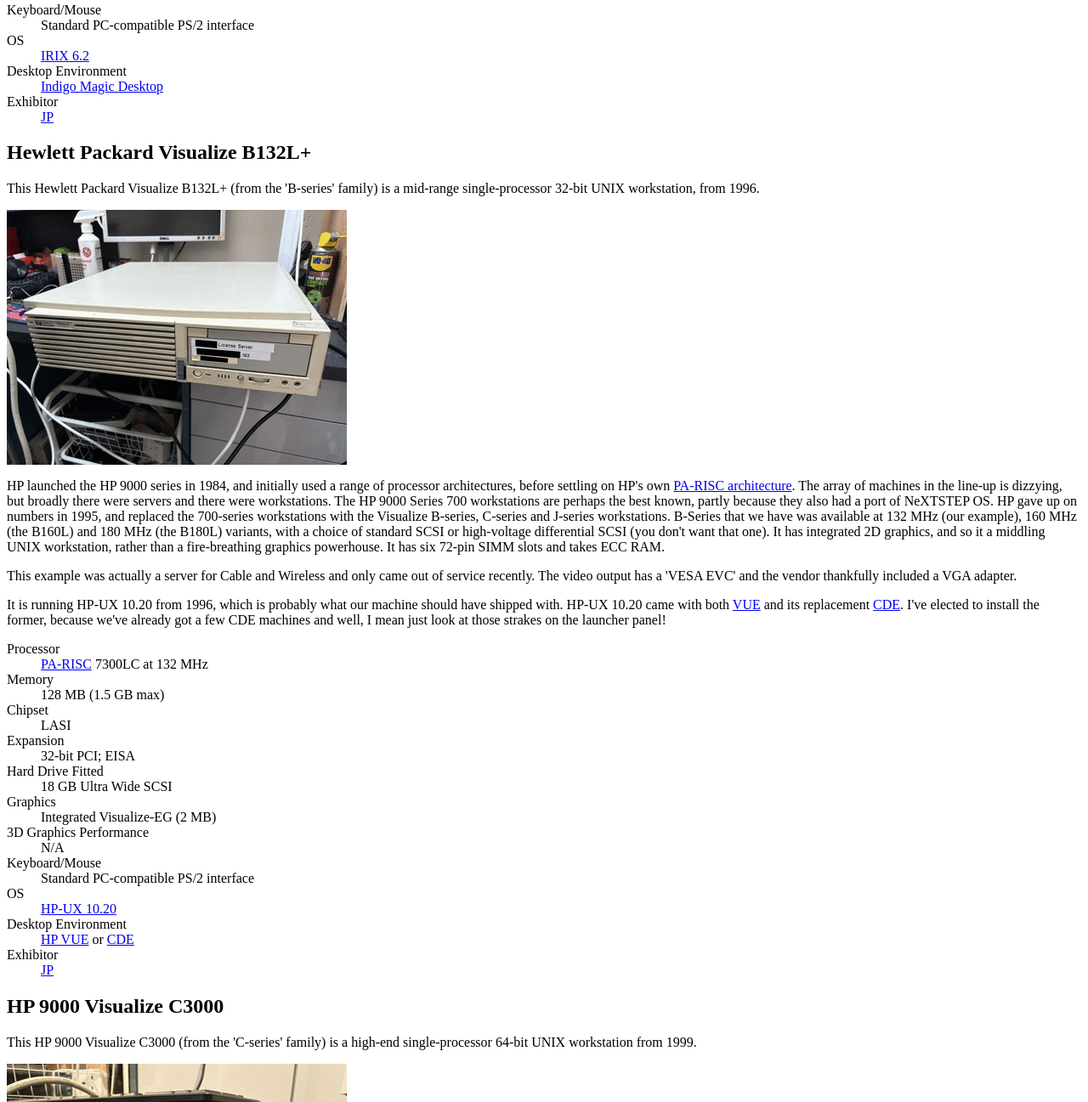
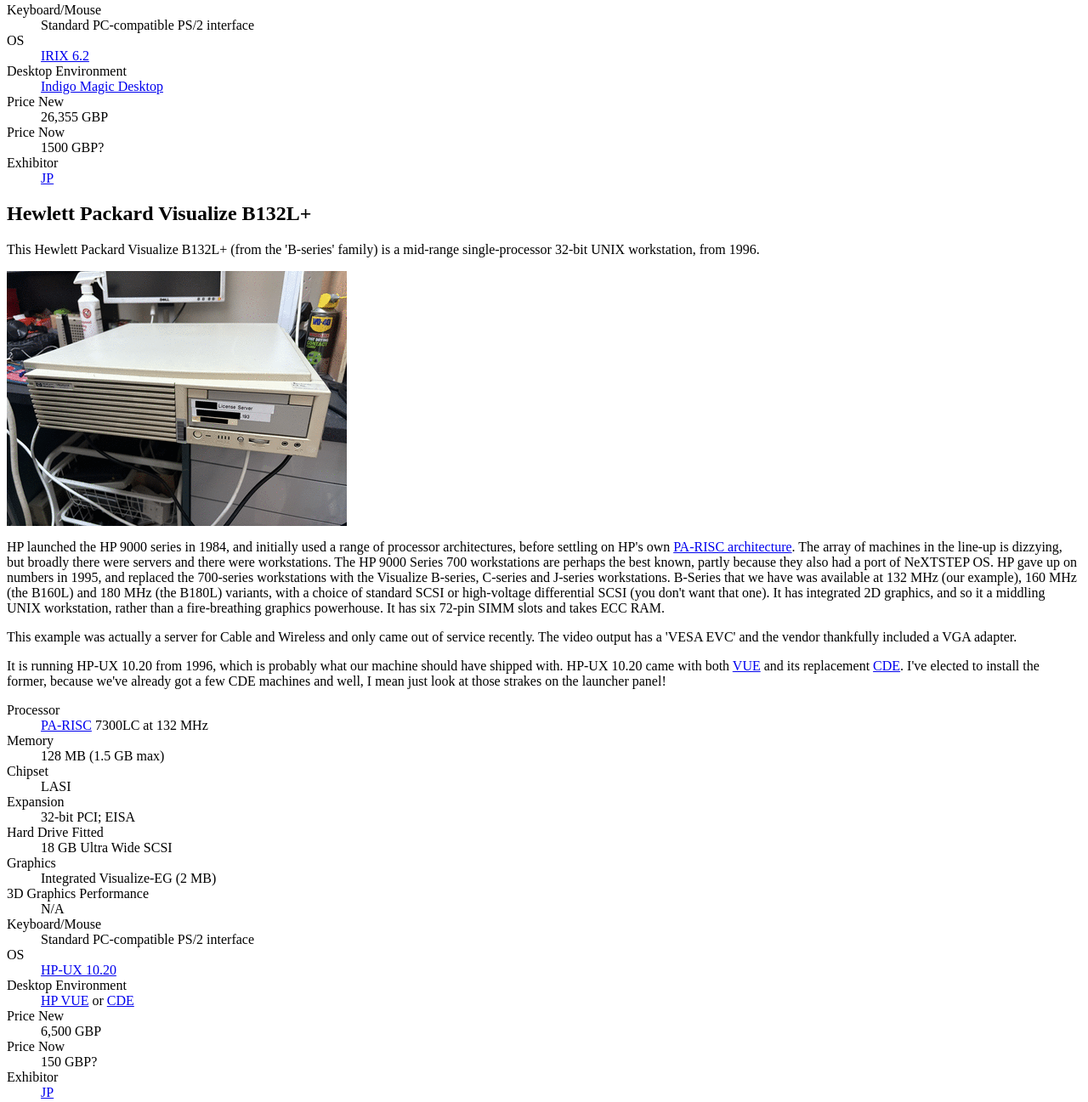
Before and after one commit to thejpster/website, a plain HTML site: page static/retrofest/machines/index.html in a window 1280 px wide. Shown: the part 2053-3350 px from the top of the page at 85% size. Drawn offline with Linux system fonts and the light colour scheme.

Commit message:
Add some prices

```diff
--- a/static/retrofest/machines/index.html
+++ b/static/retrofest/machines/index.html
@@ -131,6 +131,10 @@
     <dd><a href="../operating-systems/index.html#irix">IRIX 6.2</a></dd>
     <dt>Desktop Environment</dt>
     <dd><a href="../desktops/index.html#magic">Indigo Magic Desktop</a></dd>
+    <dt>Price New</dt>
+    <dd>26,355 GBP</dd>
+    <dt>Price Now</dt>
+    <dd>1500 GBP?</dd>
     <dt>Exhibitor</dt>
     <dd><a href="../exhibitors/index.html#jp">JP</a></dd>
 </dl>
@@ -194,6 +198,10 @@
     <dt>Desktop Environment</dt>
     <dd><a href="../desktops/index.html#vue">HP VUE</a> or <a
     href="../desktops/index.html#cde">CDE</a></dd>
+    <dt>Price New</dt>
+    <dd>6,500 GBP</dd>
+    <dt>Price Now</dt>
+    <dd>150 GBP?</dd>
     <dt>Exhibitor</dt>
     <dd><a href="../exhibitors/index.html#jp">JP</a></dd>
 </dl>
@@ -251,6 +259,10 @@
     <dd><a href="../operating-systems/index.html#hpux11">HP-UX 11.00</a></dd>
     <dt>Desktop Environment</dt>
     <dd><a href="../desktops/index.html#cde">CDE</a></dd>
+    <dt>Price New</dt>
+    <dd>8,500 GBP</dd>
+    <dt>Price Now</dt>
+    <dd>200 GBP?</dd>
     <dt>Exhibitor</dt>
     <dd><a href="../exhibitors/index.html#jp">JP</a></dd>
 </dl>
@@ -316,6 +328,10 @@
     <dd><a href="../operating-systems/index.html#solaris">Solaris 7</a></dd>
     <dt>Desktop Environment</dt>
     <dd><a href="../desktops/index.html#openwindows">Sun OpenWindows</a> or <a href="../desktops/index.html#cde">Common Desktop Environment (CDE)</a></dd>
+    <dt>Price New</dt>
+    <dd>10,000 GBP (with one CPU and 256 MB RAM)</dd>
+    <dt>Price Now</dt>
+    <dd>500 GBP?</dd>
     <dt>Exhibitor</dt>
     <dd><a href="../exhibitors/index.html#jp">JP</a></dd>
 </dl>
@@ -372,6 +388,10 @@
     <dd><a href="../operating-systems/index.html#riscix">RISC iX 1.2.1</a></dd>
     <dt>Desktop Environment</dt>
     <dd><a href="../desktops/index.html#mwm">Motif Window Manager</a> or TWM</dd>
+    <dt>Price New</dt>
+    <dd>3995 GBP</dd>
+    <dt>Price Now</dt>
+    <dd>????</dd>
     <dt>Exhibitor</dt>
     <dd><a href="../exhibitors/index.html#ph">PH</a></dd>
 </dl>
```
